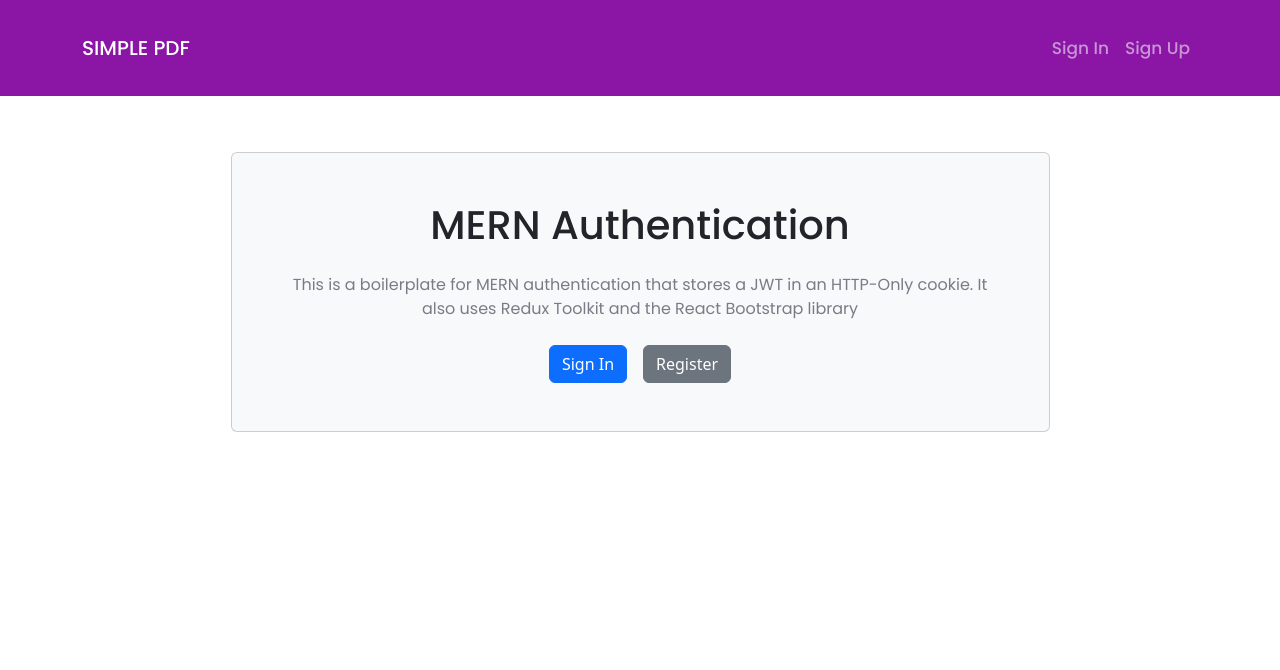
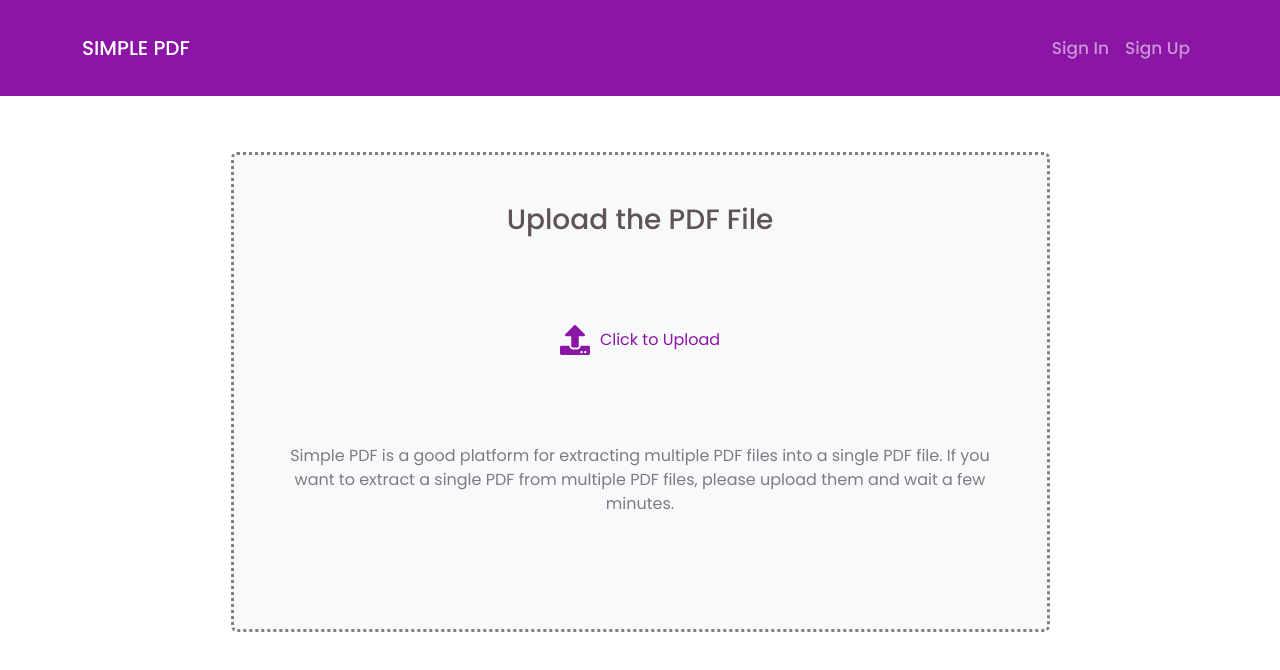
Before and after one commit to ansarworkingspace/SIMPLE-PDF-PROJECT, a React (Vite) app in the folder frontend/: page / in a window 1280 px wide. Shown: the top 670 px of the page. Built offline with nearby package versions, Linux system fonts and the light colour scheme.

Commit message:
home UI done (after login home screen) . and next move to set up pdf uploading functionality

```diff
--- a/frontend/src/App.css
+++ b/frontend/src/App.css
@@ -25,7 +25,7 @@ h3{
   font-weight: 500;
   font-size: 20px;
   line-height: 30px;
-  color:var(--darkBlack);
+  color: var(--lightGrey);
 }
 
 h1{
--- /dev/null
+++ b/frontend/src/components/hero/Hero.css
@@ -0,0 +1,6 @@
+.uploadingBox{
+
+    border: dotted;
+    background-color: #f9f9f9;
+    border-color: gray;
+}
--- a/frontend/src/components/hero/Hero.jsx
+++ b/frontend/src/components/hero/Hero.jsx
@@ -1,28 +1,23 @@
 import { Container, Card, Button } from 'react-bootstrap';
+import { FaUpload } from 'react-icons/fa';
+import '../hero/Hero.css'
 
 const Hero = () => {
   return (
-    <div className=' py-5'>
+    <div className='py-5'>
       <Container className='d-flex justify-content-center'>
-        <Card className='p-5 d-flex flex-column align-items-center hero-card bg-light w-75'>
-          <h1 className='text-center mb-4'>MERN Authentication</h1>
-          <p className='text-center mb-4'>
-            This is a boilerplate for MERN authentication that stores a JWT in
-            an HTTP-Only cookie. It also uses Redux Toolkit and the React
-            Bootstrap library
+        <Card className='p-5 d-flex flex-column align-items-center hero-card bg-light w-75 uploadingBox' style={{ minHeight: '60vh' }}>
+          <h3 className='text-center mb-4' style={{color:"#5e5454"}}>Upload the PDF File</h3>
+          <div className='d-flex align-items-center mb-4' style={{margin:"auto"}}>
+            <FaUpload size={30} style={{ marginRight: '10px' , color:"#8b15a5"}} />
+            <span style={{color:"#8b15a5" , fontFamily:"Poppins" , cursor:"pointer"}} >Click to Upload</span>
+          </div>
+          <p className='text-center' style={{margin:"auto"}}>
+            Simple PDF is a good platform for extracting multiple PDF files into a single PDF file. If you want to extract a single PDF from multiple PDF files, please upload them and wait a few minutes.
           </p>
-          <div className='d-flex'>
-            <Button variant='primary' href='/login' className='me-3'>
-              Sign In
-            </Button>
-            <Button variant='secondary' href='/register'>
-              Register
-            </Button>
-          </div>
         </Card>
       </Container>
     </div>
   );
 };
-
 export default Hero;
--- a/package.json
+++ b/package.json
@@ -20,7 +20,8 @@
     "express": "^4.18.2",
     "express-async-handler": "^1.2.0",
     "jsonwebtoken": "^9.0.2",
-    "mongoose": "^7.6.3"
+    "mongoose": "^7.6.3",
+    "muter": "^0.7.0"
   },
   "devDependencies": {
     "concurrently": "^8.2.2",
```
Also changed, not shown: 1 other file (tests, documents, lock files or other folders).
